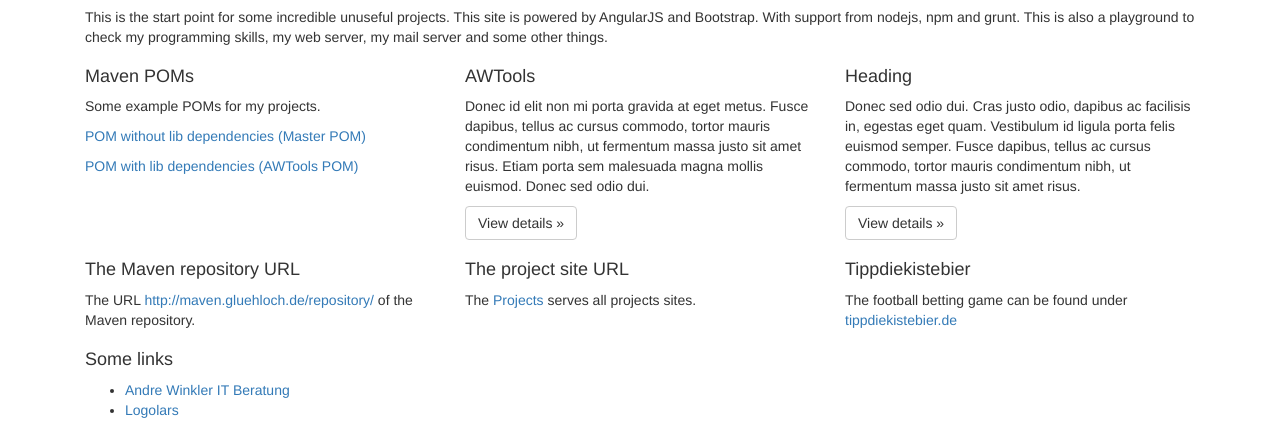
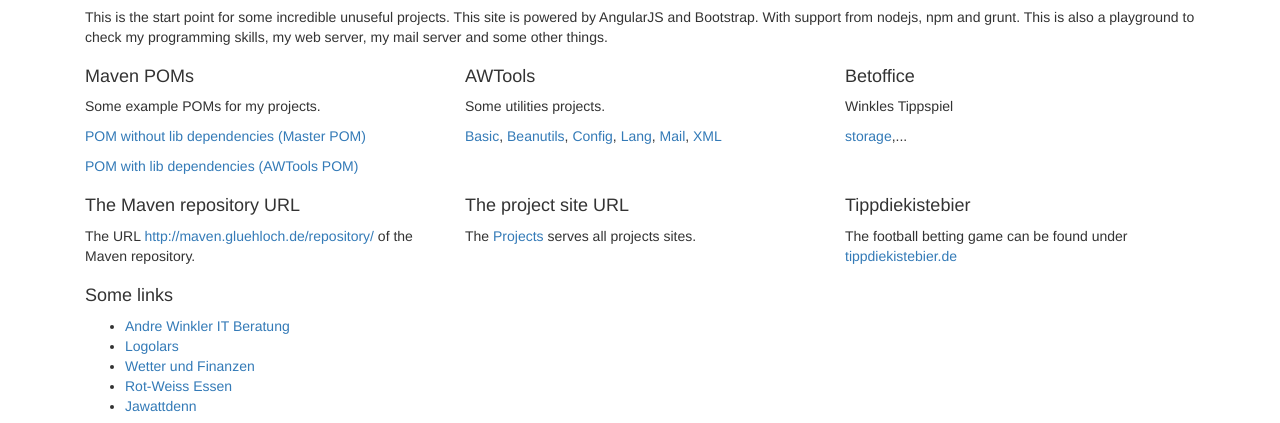
Before and after one commit to gluehloch/gluehloch, a website: page src/index.html in a window 1280 px wide. Shown: the part 332-755 px from the top of the page. Drawn offline with nearby package versions, Linux system fonts and the light colour scheme; some packages are replaced by stand-ins of ours.

Commit message:
UPDATE: Intro

```diff
--- a/src/intro.html
+++ b/src/intro.html
@@ -29,13 +29,22 @@
    </div>
    <div class="col-md-4">
      <h4>AWTools</h4>
-     <p>Donec id elit non mi porta gravida at eget metus. Fusce dapibus, tellus ac cursus commodo, tortor mauris condimentum nibh, ut fermentum massa justo sit amet risus. Etiam porta sem malesuada magna mollis euismod. Donec sed odio dui. </p>
-     <p><a class="btn btn-default" href="#" role="button">View details &raquo;</a></p>
+     <p>Some utilities projects.</p>
+     <p>
+      <a href="http://projects.gluehloch.de/awtools/awtools-basic/">Basic</a>,
+       <a href="http://projects.gluehloch.de/awtools/awtools-beanutils/">Beanutils</a>,
+       <a href="http://projects.gluehloch.de/awtools/awtools-config/">Config</a>,
+       <a href="http://projects.gluehloch.de/awtools/awtools-lang/">Lang</a>,
+       <a href="http://projects.gluehloch.de/awtools/awtools-mail/">Mail</a>,
+       <a href="http://projects.gluehloch.de/awtools/awtools-xml/">XML</a>
+     </p>
   </div>
    <div class="col-md-4">
-     <h4>Heading</h4>
-     <p>Donec sed odio dui. Cras justo odio, dapibus ac facilisis in, egestas eget quam. Vestibulum id ligula porta felis euismod semper. Fusce dapibus, tellus ac cursus commodo, tortor mauris condimentum nibh, ut fermentum massa justo sit amet risus.</p>
-     <p><a class="btn btn-default" href="#" role="button">View details &raquo;</a></p>
+     <h4>Betoffice</h4>
+     <p>Winkles Tippspiel</p>
+     <p>
+       <a href="http://projects.gluehloch.de/betoffice/core/betoffice-storage/">storage</a>,...
+     </p>
    </div>
   </div>
   <div class="row">
```
